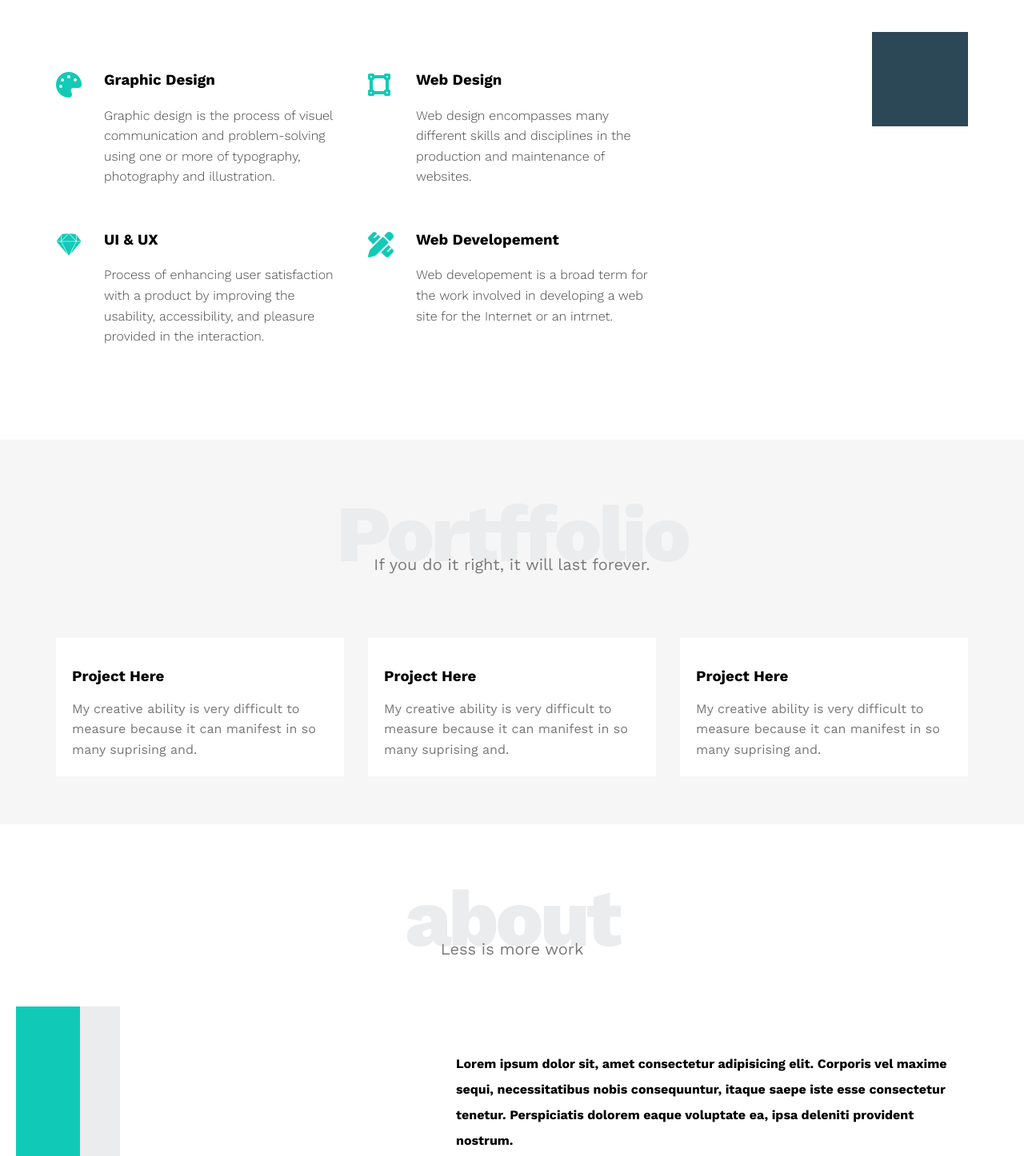
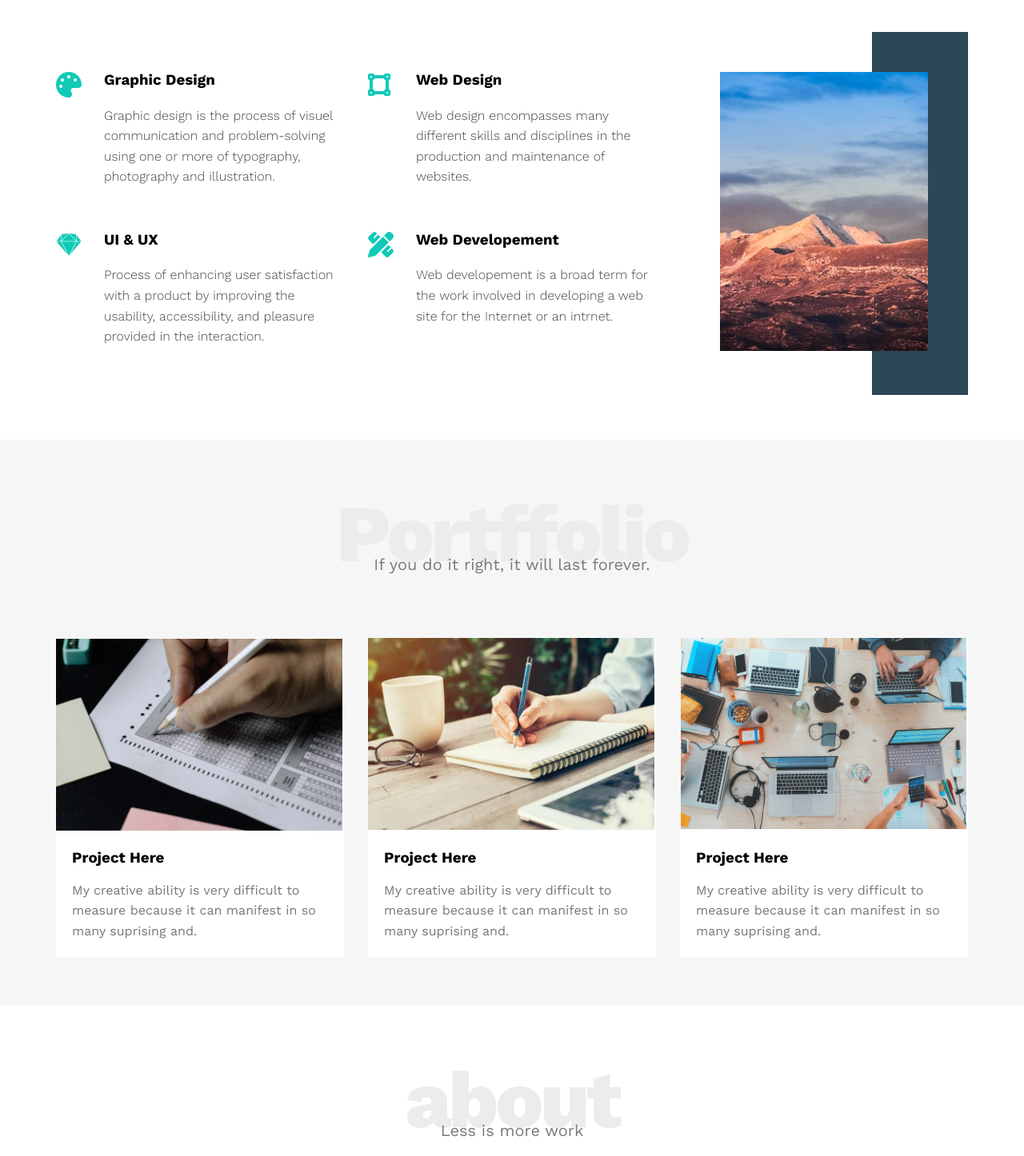
Before and after one commit to 7afde/Template-1, a plain HTML site: page index.html in a window 1280 px wide. Shown: the part 1400-2846 px from the top of the page at 80% size. Drawn offline with nearby package versions, Linux system fonts and the light colour scheme; the site is published under a folder, as on GitHub Pages, so addresses that start at the root find nothing.

Commit message:
I added all

```diff
--- a/index.html
+++ b/index.html
@@ -109,7 +109,7 @@
                 </div>
                 <div class="col">
                     <div class="image image-column">
-                        <img src="/images/services.png" alt="">
+                        <img src="images/services.png" alt="">
                     </div>
                 </div>
             </div>
@@ -123,21 +123,21 @@
             <p>If you do it right, it will last forever.</p>
             <div class="portfolio-content">
                 <div class="card">
-                    <img src="/images/p1.png" alt="">
+                    <img src="images/p1.png" alt="">
                     <div class="info">
                         <h3>Project Here</h3>
                         <p>My creative ability is very difficult to measure because it can manifest in so many suprising and.</p>
                     </div>
                 </div>
                 <div class="card">
-                    <img src="/images/p2.png" alt="">
+                    <img src="images/p2.png" alt="">
                     <div class="info">
                         <h3>Project Here</h3>
                         <p>My creative ability is very difficult to measure because it can manifest in so many suprising and.</p>
                     </div>
                 </div>
                 <div class="card">
-                    <img src="/images/p3.png" alt="">
+                    <img src="images/p3.png" alt="">
                     <div class="info">
                         <h3>Project Here</h3>
                         <p>My creative ability is very difficult to measure because it can manifest in so many suprising and.</p>
@@ -154,7 +154,7 @@
             <p>Less is more work</p>
             <div class="about-content">
                 <div class="image">
-                    <img src="/images/about.png" alt="">
+                    <img src="images/about.png" alt="">
                 </div>
                 <div class="text">
                     <p>Lorem ipsum dolor sit, amet consectetur adipisicing elit. Corporis vel maxime sequi, necessitatibus nobis consequuntur, itaque saepe iste esse consectetur tenetur. Perspiciatis dolorem eaque voluptate ea, ipsa deleniti provident nostrum.</p>
```
